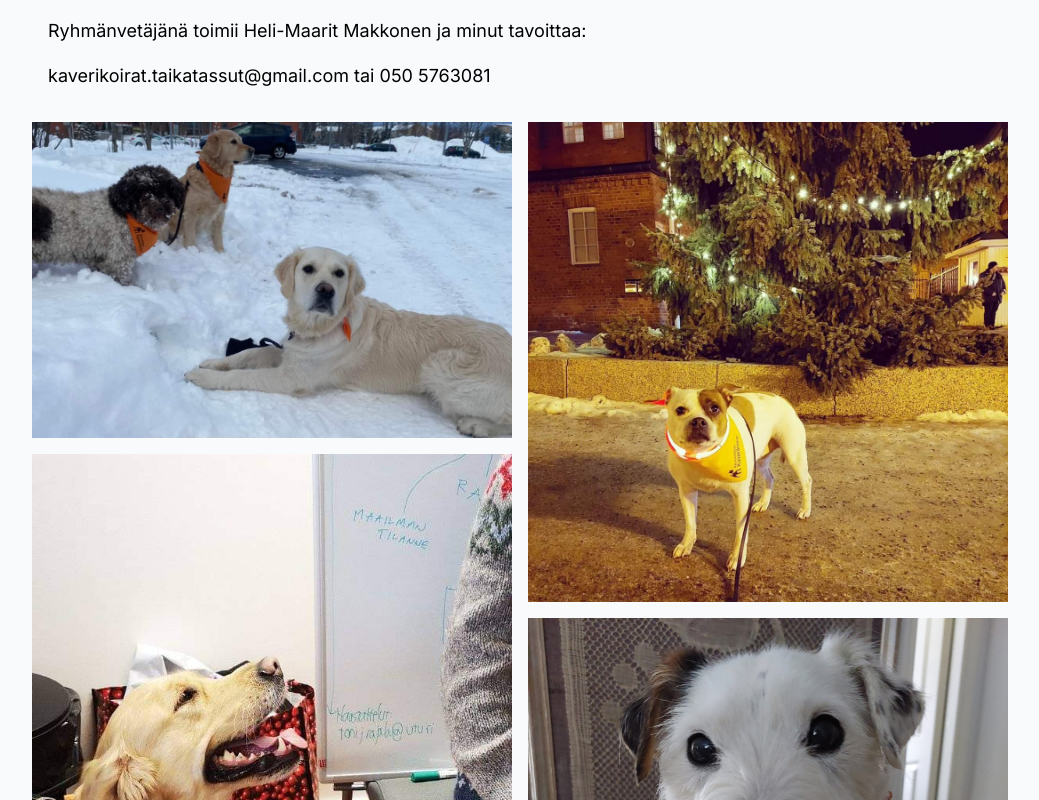
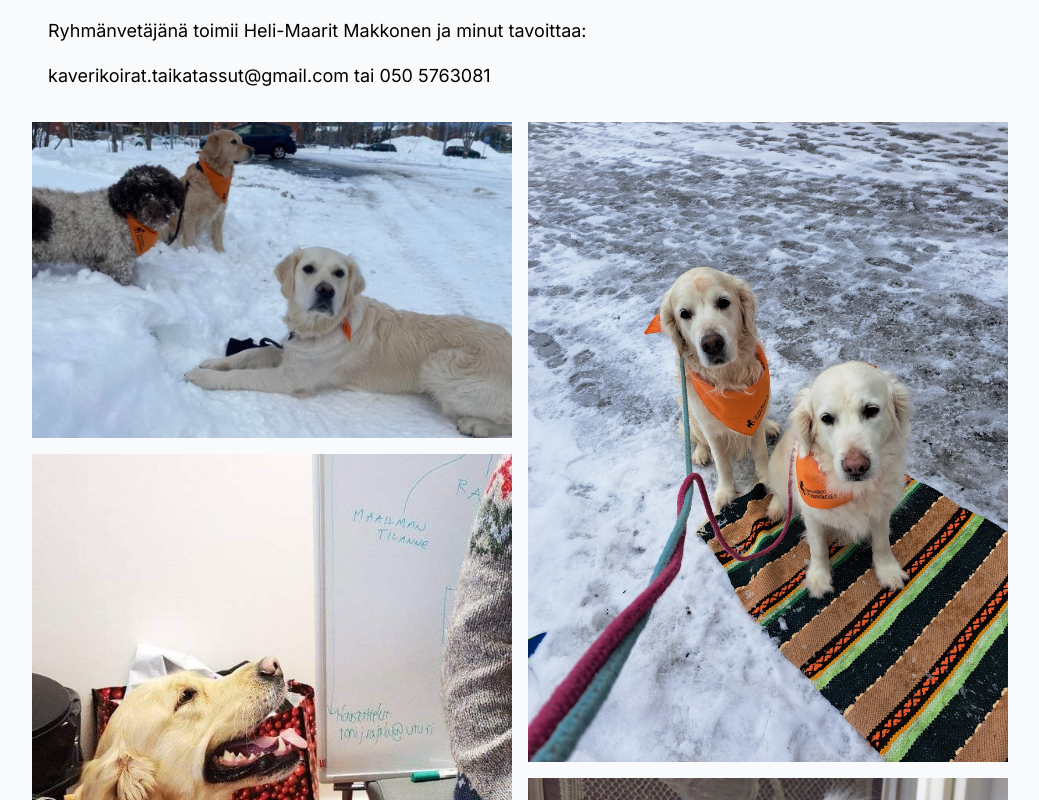
Before and after one commit to kasperi-r/vskaverikoirat, a Next.js app: page /taikatassut in a window 1280 px wide. Shown: the part 400-1200 px from the top of the page, without its empty margins (120-1159 px from the left). Built offline with nearby package versions, Linux system fonts and the light colour scheme; a web font is replaced by a local one.

Commit message:
Add 2 images

```diff
--- a/app/page.tsx
+++ b/app/page.tsx
@@ -28,7 +28,8 @@ export default async function Home() {
             Näiltä sivuilta löydät Varsinais-Suomen kaverikoiraryhmien omat sivut.
           </p>
         </div>
-        <Image src='/4_koiraa.jpg' alt='Neljä koiraa' width={2448} height={1636} className='rounded-md shadow-xl' />
+        <Image src='/4_koiraa.jpg' alt='Neljä koiraa' width={2448} height={1636} className='rounded-md shadow-xl mb-8' />
+        <Image src='/4_koiraa_2.jpg' alt='Neljä koiraa' width={1080} height={715} className='rounded-md shadow-xl' />
         <ul>
           {blogPosts.map((blogPost: BlogPost) => {
             console.log(blogPost)
--- a/app/taikatassut/page.tsx
+++ b/app/taikatassut/page.tsx
@@ -16,6 +16,7 @@ export default function Taikatassut() {
         <Image src="/taikatassut1.jpg" alt="Taikatassut_kuva1" width={1080} height={712} className="w-full mb-4" />
         <Image src="/taikatassut2.jpg" alt="Taikatassut_kuva2" width={615} height={1054} className="w-full mb-4" />
         <Image src="/taikatassut3.jpg" alt="Taikatassut_kuva3" width={1080} height={1080} className="w-full mb-4" />
+        <Image src="/taikatassut5.jpg" alt="Taikatassut_kuva5" width={3468} height={4624} className="w-full mb-4" />
         <Image src="/taikatassut4.jpg" alt="Taikatassut_kuva4" width={1536} height={2048} className="w-full mb-4" />
       </div>
     </>
```
Also changed, not shown: public/4_koiraa_2.jpg (added), public/taikatassut5.jpg (added).
